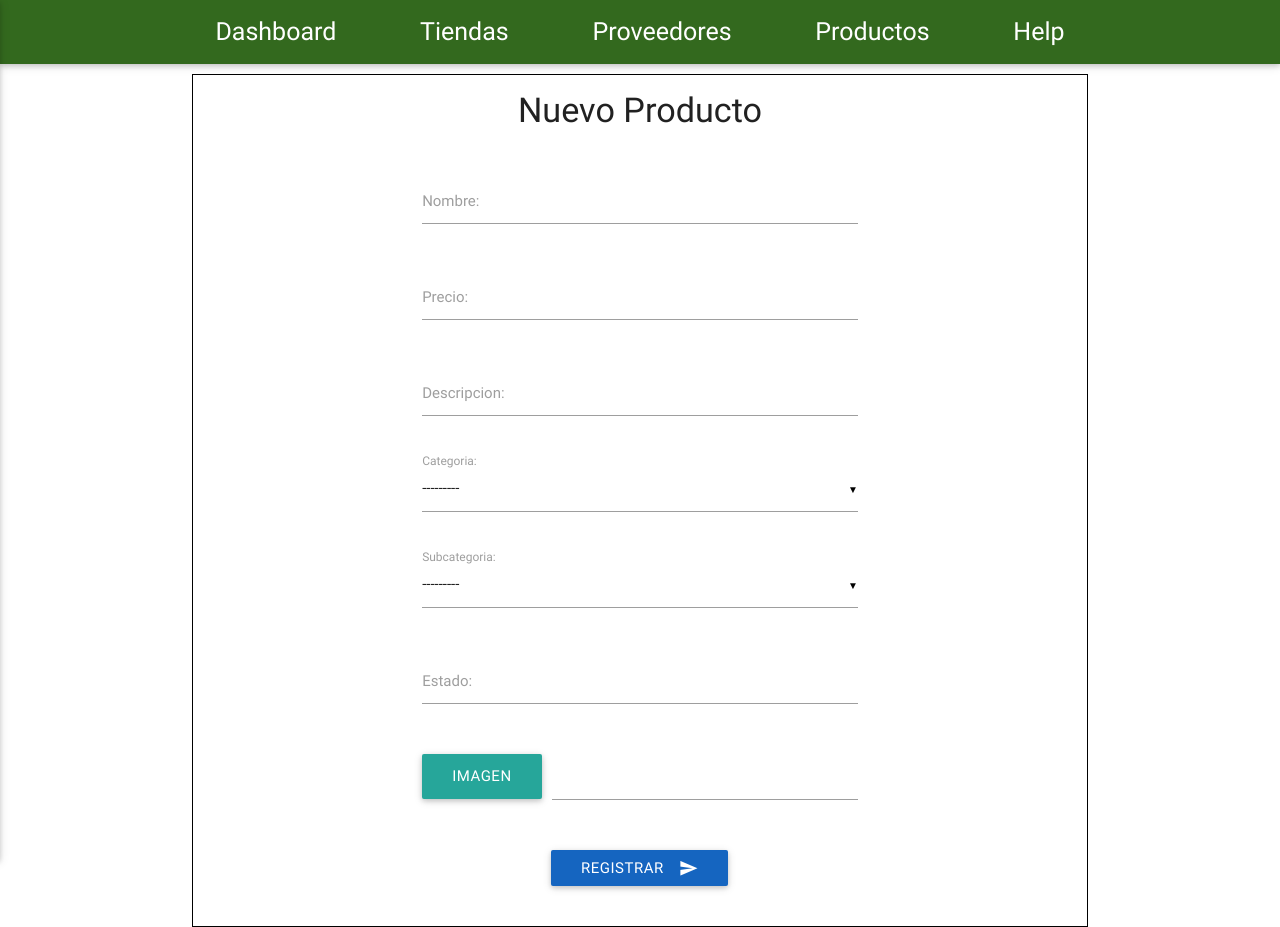
After one commit to kevip/tiendavirtual, a Django app: page /administrador/nuevo_producto in a window 1280 px wide. The commit adds this page. Run offline with Django 3.2, Linux system fonts and the light colour scheme; data comes from the database, SQL or seed files in the repository; both versions use the stored data as it was after the commit; some libraries are stand-ins or nearby versions.

Commit message:
dashboard productos

```diff
--- a/tiendavirtual/administrador/forms.py
+++ b/tiendavirtual/administrador/forms.py
@@ -1,30 +1,8 @@
 from django import forms
 from django.contrib.auth.models import User
 from tienda.models import Empleado,Tiendas,Localizacion
-'''
-class RegUsForm(forms.ModelForm):
-    class Meta:
-        model = User
-        fields = ["first_name", "last_name", "email", "password"]
-        widgets = {
-            'first_name': forms.TextInput(
-                attrs={'class': 'validate',
-                       'required': True},
-            ),
-            'last_name': forms.TextInput(
-                attrs={'class': 'validate',
-                       'required': True}
-            ),
-            'email': forms.EmailInput(
-                attrs={'class': 'validate',
-                       'required': True}
-            ),
-            'password': forms.PasswordInput(
-                attrs={'class': 'validate',
-                       'required': True}
-            ),
-        }
-'''
+from productos.models import Producto
+
 
 class RegistrarTiendaForm(forms.ModelForm):
     class Meta:
@@ -75,3 +53,30 @@ class RegistrarLocalizacionForm(forms.ModelForm):
                        'required': False}
             ),
         }
+
+class RegistrarProducto(forms.ModelForm):
+    class Meta:
+        model = Producto
+        fields = ["nombre", "precio", "descripcion","imagen","categoria","subcategoria","estado"]
+        widgets = {
+            'nombre': forms.TextInput(
+                attrs={'class': 'validate',
+                       'required': False}
+            ),
+            'precio': forms.TextInput(
+                attrs={'class': 'validate',
+                       'required': False}
+            ),
+            'descripcion': forms.Textarea(
+                attrs={'class': 'validate',
+                       'required': False}
+            ),
+            'imagen': forms.FileInput(
+                attrs={'class': 'validate',
+                       'required': False}
+            ),
+            'descripcion': forms.TextInput(
+                attrs={'class': 'validate',
+                       'required': False}
+            ),
+        }
--- a/tiendavirtual/administrador/urls.py
+++ b/tiendavirtual/administrador/urls.py
@@ -3,8 +3,14 @@ from administrador import views
 
 urlpatterns = [
     url(r'^administrador/$', views.administrador, name='administrador'),
+    #tiendas
     url(r'^administrador/nueva_tienda$', views.nueva_tienda, name='nueva_tienda'),
     url(r'^administrador/registrar_tienda', views.registrar_tienda, name='registrar_tienda'),
     url(r'^administrador/tiendas', views.dashboard_tiendas, name='dashboard_tiendas'),
     url(r'^administrador/lista_tiendas', views.lista_tiendas, name='lista_tiendas'),
+    url(r'^administrador/lista_productos', views.lista_productos, name='lista_productos'),
+    #productos
+    url(r'^administrador/productos', views.dashboard_productos, name='dashboard_productos'),
+    url(r'^administrador/nuevo_producto', views.nuevo_producto, name='nuevo_producto'),
+    url(r'^administrador/registrar_producto', views.registrar_producto, name='registrar_producto'),
 ]
--- a/tiendavirtual/administrador/views.py
+++ b/tiendavirtual/administrador/views.py
@@ -1,8 +1,9 @@
 from django.http import HttpResponse, HttpResponseRedirect
 from django.template import loader
 
-from administrador.forms import RegistrarTiendaForm, RegistrarLocalizacionForm
+from administrador.forms import RegistrarTiendaForm, RegistrarLocalizacionForm,RegistrarProducto
 from tienda.models import Tiendas
+#from productos.models import Productos
 
 # Create your views here.
 
@@ -28,7 +29,7 @@ def registrar_tienda(request):
         form = RegistrarTiendaForm(request.POST, request.FILES)
         if form.is_valid():
             form.save()
-            return HttpResponse("<h1>Se registró tienda con éxito <a href='/administrador/nueva_tienda'>Volver</a></h1>")
+            return HttpResponse("<h1>Se registró tienda con éxito <a href='/administrador/tiendas'>Volver</a></h1>")
         else:
             return HttpResponseRedirect('/administrador')
 
@@ -37,8 +38,37 @@ def dashboard_tiendas(request):
     context = {}
     return HttpResponse(template.render(context, request))
 
+def dashboard_productos(request):
+    template = loader.get_template("administrador/productos/dashboard_productos.html")
+    context = {}
+    return HttpResponse(template.render(context, request))
+
 def lista_tiendas(request):
     template = loader.get_template("administrador/tienda/lista_tiendas.html")
     tiendas = Tiendas.objects.all()
     context = {'tiendas':tiendas}
     return HttpResponse(template.render(context, request))
+
+def registrar_producto(request):
+    if request.method == "POST":
+        form = RegistrarProducto(request.POST, request.FILES)
+        if form.is_valid():
+            form.save()
+            return HttpResponse("<h1>Se registró producto con éxito <a href='/administrador/productos'>Volver</a></h1>")
+        else:
+            return HttpResponseRedirect('/administrador')
+
+
+def nuevo_producto(request):
+    form = RegistrarProducto
+    template = loader.get_template("administrador/productos/nuevo_producto.html")
+    context = {
+    'form': form,
+    }
+    return HttpResponse(template.render(context, request))
+
+def lista_productos(request):
+    template = loader.get_template("administrador/productos/lista_productos.html")
+    productos = Productos.objects.all()
+    context = {'productos':productos}
+    return HttpResponse(template.render(context, request))
--- a/tiendavirtual/templates/administrador/base.html
+++ b/tiendavirtual/templates/administrador/base.html
@@ -18,8 +18,8 @@
 					<ul class="hide-on-med-and-down menu-list">
 						<li><a href="{% url 'administrador' %}">Dashboard</a></li>
 						<li><a href="{% url 'dashboard_tiendas' %}">Tiendas</a></li>
-						<li><a href="">Proveedores</a></li>
-						<li><a href="">Productos</a></li>
+						<li><a href="·">Proveedores</a></li>
+						<li><a href="{% url 'dashboard_productos' %}">Productos</a></li>
 						<li><a href="#">Help</a></li>
 						{% if user.is_authenticated %}
 						<li class="cs"><a href="{% url 'cerrar_sesion' %}"><i class="material-icons right">power_settings_new</i>{{user.get_full_name}}</a></li>
@@ -30,7 +30,7 @@
 						<li><a href="{% url 'administrador' %}">Dashboard</a></li>
 						<li><a href="{% url 'dashboard_tiendas' %}">Tiendas</a></li>
 						<li><a href="">Proveedores</a></li>
-						<li><a href="">Productos</a></li>
+						<li><a href="{% url 'dashboard_productos' %}">Productos</a></li>
 						<li><a href="#">Help</a></li>
 						{% if user.is_authenticated %}
 						<li><a href="{% url 'cerrar_sesion' %}">Cerrar Sesión</a></li>
--- a/tiendavirtual/templates/administrador/dashboard.html
+++ b/tiendavirtual/templates/administrador/dashboard.html
@@ -13,8 +13,8 @@
                 <a href="#">Proveedores</a>
             </div>
             <div class="col s6 m4 item">
-                <a href=""><i class="large material-icons">shopping_basket</i></a>
-                <a href="#">Productos</a>
+                <a href="{% url 'dashboard_productos' %}"><i class="large material-icons">shopping_basket</i></a>
+                <a href="{% url 'dashboard_productos' %}">Productos</a>
             </div>
 
         </div>
--- /dev/null
+++ b/tiendavirtual/templates/administrador/productos/nuevo_producto.html
@@ -0,0 +1,74 @@
+{% extends 'administrador/base.html' %}
+{% load staticfiles %}
+{% block content %}
+
+<div class="container nueva-tienda">
+    <div class="row">
+		<form class="col s12 nueva-tienda-form" method="POST" action="{% url 'registrar_producto' %}" enctype="multipart/form-data">
+		{% csrf_token %}
+			<div class="row">
+				<div class="col s12 m6 offset-m3">
+					<h4 class="center-align">Nuevo Producto </h4>
+				</div>
+			</div>
+			<div class="row">
+				<div class="input-field col s12 m6 offset-m3">
+				  {{ form.nombre }}
+				  {{ form.nombre.label_tag }}
+				</div>
+			</div>
+			<div class="row">
+				<div class="input-field col s12 m6 offset-m3">
+				  {{ form.precio }}
+				  {{ form.precio.label_tag }}
+				</div>
+			</div>
+			<div class="row">
+				<div class="input-field col s12 m6 offset-m3">
+				  {{ form.descripcion }}
+				  {{ form.descripcion.label_tag }}
+				</div>
+			</div>
+			<div class="row">
+				<div class="input-field col s12 m6 offset-m3 localizacion">
+					{{ form.categoria }}
+					{{ form.categoria.label_tag }}
+				</div>
+			</div>
+			<div class="row">
+				<div class="input-field col s12 m6 offset-m3">
+					{{ form.subcategoria }}
+					{{ form.subcategoria.label_tag }}
+				</div>
+			</div>
+			<div class="row">
+				<div class="input-field col s12 m6 offset-m3">
+					{{ form.estado }}
+					{{ form.estado.label_tag }}
+				</div>
+			</div>
+			<div class="row">
+				<div class="input-field file-field col s12 m6 offset-m3">
+					<div class="btn">
+						<span>Imagen</span>
+						{{ form.imagen }}
+					</div>
+					<div class="file-path-wrapper">
+						<input class="file-path validate" type="text">
+					</div>
+				</div>
+			</div>
+			<div class="row">
+				<div class="input-field col s12 m6 offset-m3 center-align">
+					<button class="btn btn-registrar blue darken-3 waves-effect waves-light" type="submit" name="action">Registrar
+						<i class="material-icons right">send</i>
+					</button>
+				</div>
+			</div>
+		</form>
+	</div>
+</div>
+<script src="{% static 'js/jquery-1.12.3.js' %}" type="text/javascript"></script>
+<script src="{% static 'js/materialize.min.js' %}" type="text/javascript"></script>
+<script src="{% static 'js/csrf.js' %}" type="text/javascript"></script>
+{% endblock %}
```
Also changed, not shown: tiendavirtual/templates/administrador/productos/dashboard_productos.html (added, +19 -0 lines), tiendavirtual/templates/administrador/productos/lista_productos.html (added, +31 -0 lines), tiendavirtual/db.sqlite3.
